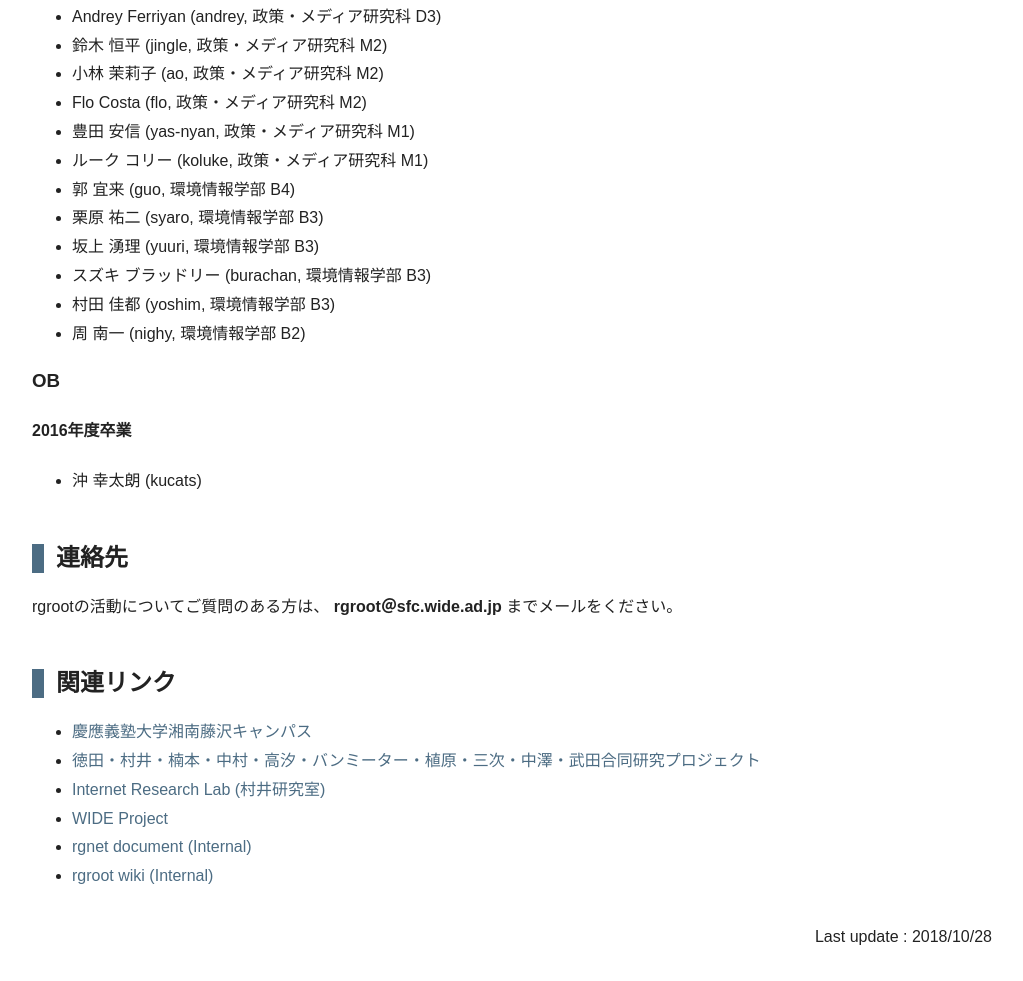
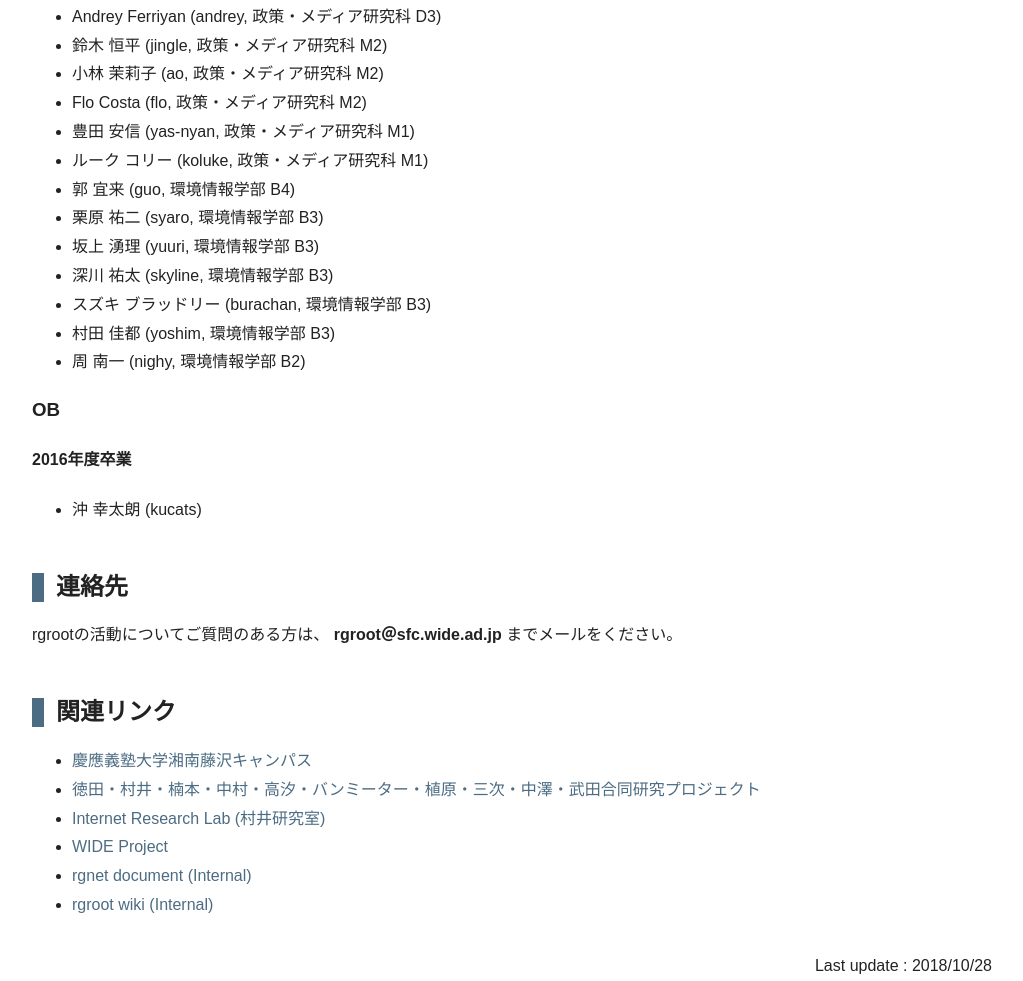
Before and after one commit to sfc-rgroot/sfc-rgroot.github.io, a plain HTML site: page index.html in a window 1280 px wide. Shown: the part 1113-2094 px from the top of the page, without its empty margins (128-1151 px from the left). Before the commit the page ends 2065 px from the top, so only its background shows below. Drawn offline with Linux system fonts and the light colour scheme.

Commit message:
Update info for recurring students
Forgot to add skyline

```diff
--- a/index.html
+++ b/index.html
@@ -47,6 +47,7 @@
 			<li>郭 宜来 (guo, 環境情報学部 B4)</li>
 			<li>栗原 祐二 (syaro, 環境情報学部 B3)</li>
 			<li>坂上 湧理 (yuuri, 環境情報学部 B3)</li>
+			<li>深川 祐太 (skyline, 環境情報学部 B3)</li>
 			<li>スズキ ブラッドリー (burachan, 環境情報学部 B3)</li>
 			<li>村田 佳都 (yoshim, 環境情報学部 B3)</li>
 			<li>周 南一 (nighy, 環境情報学部 B2)</li>
```
